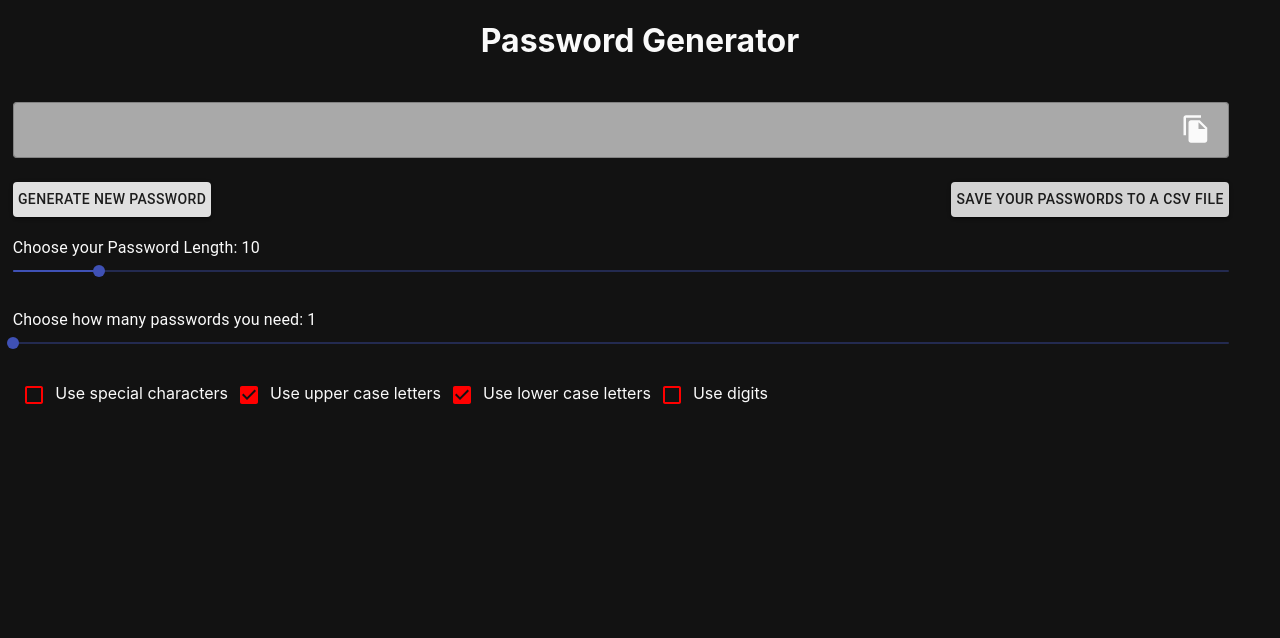
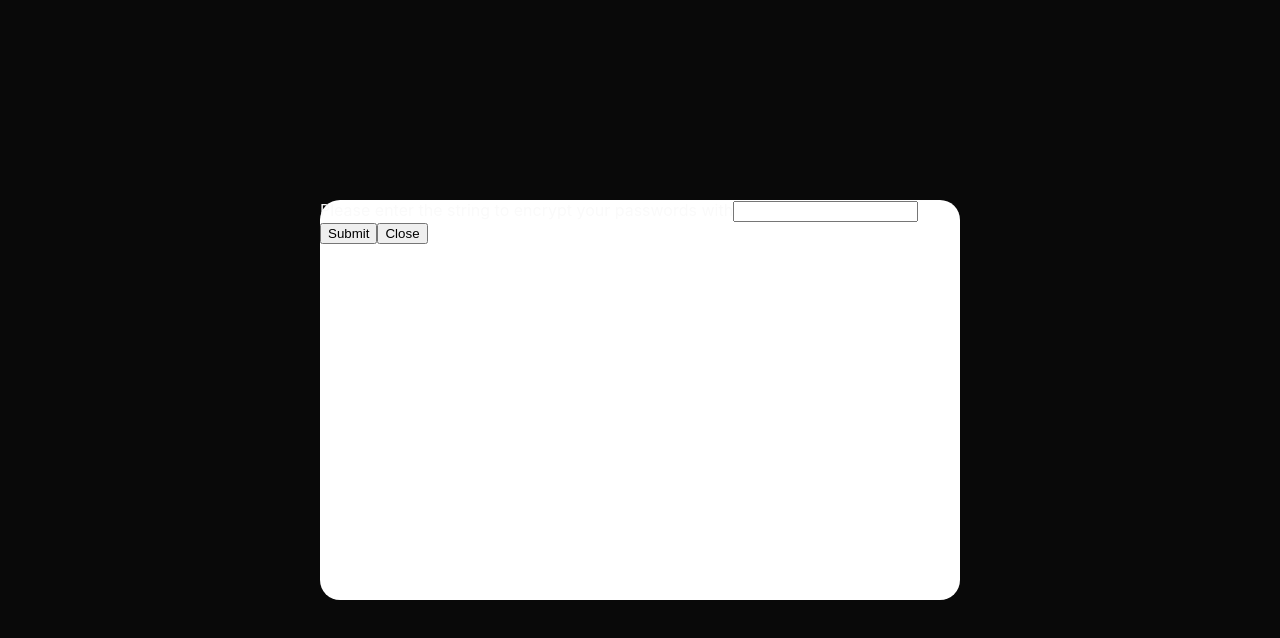
Before and after one commit to paul1109w/passwordGenerator, a React (Create React App) app: page / in a window 1280 px wide. Shown: the top 638 px of the page. Built offline with nearby package versions, Linux system fonts and the light colour scheme.

Commit message:
added first prototype of the popup in order for the user to submit the password encrypt string themself

```diff
--- a/src/App.js
+++ b/src/App.js
@@ -11,6 +11,7 @@ import {
 import FileCopyIcon from "@material-ui/icons/FileCopy";
 import { PasswordGenerator } from "./components/passwordGenerator/passwordGenerator";
 import { CsvDataService } from "./components/csvDownloader";
+import PopUp from "./components/popup/popup";
 
 export default class App extends React.Component {
   state = {
@@ -23,6 +24,12 @@ export default class App extends React.Component {
       amount: 1,
     },
     password: "",
+    showPopup: true,
+    passwordEncrypt: "",
+  };
+
+  callbackFunction = (childData) => {
+    this.setState({ passwordEncrypt: childData });
   };
 
   // copy currently generated passwords to user clipboard
@@ -41,6 +48,7 @@ export default class App extends React.Component {
 
   // handler to update the state values depending on which radio input was changed
   handleOptionsBoolChange = (e) => {
+    console.log(this.state.passwordEncrypt);
     const { name } = e.target;
     const options = {
       ...this.state.options,
@@ -93,7 +101,24 @@ export default class App extends React.Component {
     this.setState({ password: passwords });
   };
 
+  togglePopup() {
+    this.setState({
+      showPopup: !this.state.showPopup,
+    });
+  }
+
   render() {
+    let popUp = null;
+    if (this.state.showPopup) {
+      popUp = (
+        <PopUp
+          text='Click "Close Button" to hide popup'
+          closePopup={this.togglePopup.bind(this)}
+          parentCallback={this.callbackFunction}
+        />
+      );
+      return popUp;
+    }
     return (
       <div className="PasswordGeneratorApp">
         <meta name="viewport" content="width=device-width, initial-scale=1" />
@@ -163,7 +188,7 @@ export default class App extends React.Component {
             style={{ maxWidth: "95%" }}
             className="sliderPasswordLength"
             value={this.state.options.length}
-            min={1}
+            min={8}
             max={128}
             step={2}
             onChange={(e, val) => this.handlerUpdateLength(val)}
--- /dev/null
+++ b/src/components/popup/popup.js
@@ -0,0 +1,41 @@
+import React from "react";
+import "./style.css";
+
+class Popup extends React.Component {
+  state = {
+    passwordSecretString: String,
+  };
+
+  test = this.state.passwordSecretString;
+
+  onTodoChange(value) {
+    this.setState({
+      passwordSecretString: value,
+    });
+  }
+  sendData = () => {
+    this.props.parentCallback(this.state.passwordSecretString);
+  };
+
+  render() {
+    return (
+      <div className="popup">
+        <div className="popup_inner">
+          <label onChange={this.sendData}>
+            Please enter the string to encrypt your passwords with
+          </label>
+          <input
+            type="text"
+            id="myInput"
+            onChange={(e) => this.onTodoChange(e.target.value)}
+          ></input>
+          <text></text>
+          <button onClick={this.sendData}>Submit</button>
+          <button onClick={this.props.closePopup}>Close</button>
+        </div>
+      </div>
+    );
+  }
+}
+
+export default Popup;
--- /dev/null
+++ b/src/components/popup/style.css
@@ -0,0 +1,21 @@
+.popup {
+  position: fixed;
+  width: 100%;
+  height: 100%;
+  top: 0;
+  left: 0;
+  right: 0;
+  bottom: 0;
+  margin: auto;
+  background-color: rgba(0, 0, 0, 0.5);
+}
+.popup_inner {
+  position: absolute;
+  left: 25%;
+  right: 25%;
+  top: 25%;
+  bottom: 25%;
+  margin: auto;
+  border-radius: 20px;
+  background: white;
+}
```
